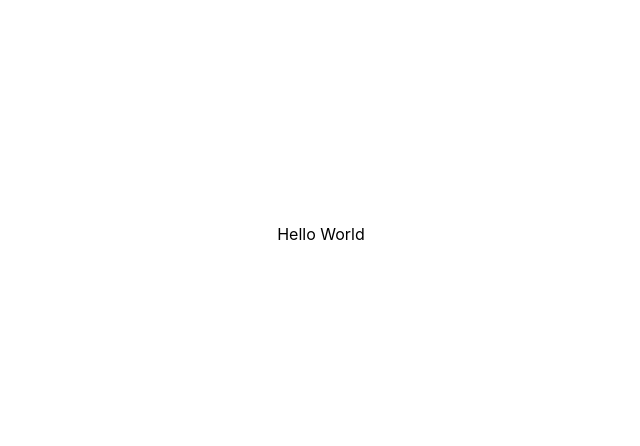
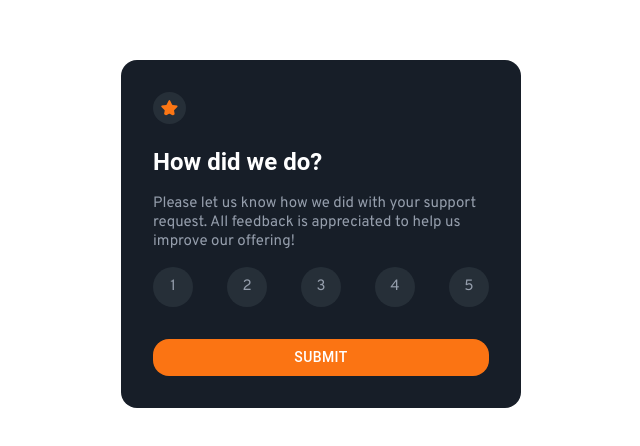
Before and after one commit to tartufu/fe-mentor-interactive-rating, a React (Create React App) app: page / in a window 1280 px wide. Shown: the part 166-612 px from the top of the page, without its empty margins (319-959 px from the left). Built offline with nearby package versions, Linux system fonts and the light colour scheme.

Commit message:
created ratingCard and rating number components

```diff
--- a/public/index.html
+++ b/public/index.html
@@ -1,43 +1,23 @@
 <!DOCTYPE html>
 <html lang="en">
+
 <head>
   <meta charset="utf-8" />
   <link rel="icon" href="%PUBLIC_URL%/favicon.ico" />
   <meta name="viewport" content="width=device-width, initial-scale=1" />
   <meta name="theme-color" content="#000000" />
-    <meta
-      name="description"
-      content="Web site created using create-react-app"
-    />
+  <meta name="description" content="Web site created using create-react-app" />
   <link rel="apple-touch-icon" href="%PUBLIC_URL%/logo192.png" />
-    <!--
-      manifest.json provides metadata used when your web app is installed on a
-      user's mobile device or desktop. See https://developers.google.com/web/fundamentals/web-app-manifest/
-    -->
   <link rel="manifest" href="%PUBLIC_URL%/manifest.json" />
-    <!--
-      Notice the use of %PUBLIC_URL% in the tags above.
-      It will be replaced with the URL of the `public` folder during the build.
-      Only files inside the `public` folder can be referenced from the HTML.
-
-      Unlike "/favicon.ico" or "favicon.ico", "%PUBLIC_URL%/favicon.ico" will
-      work correctly both with client-side routing and a non-root public URL.
-      Learn how to configure a non-root public URL by running `npm run build`.
-    -->
+  <link rel="preconnect" href="https://fonts.googleapis.com">
+  <link rel="preconnect" href="https://fonts.gstatic.com" crossorigin>
+  <link href="https://fonts.googleapis.com/css2?family=Overpass:wght@400;700&display=swap" rel="stylesheet">
   <title>React App</title>
 </head>
+
 <body>
   <noscript>You need to enable JavaScript to run this app.</noscript>
   <div id="root"></div>
-    <!--
-      This HTML file is a template.
-      If you open it directly in the browser, you will see an empty page.
+</body>
 
-      You can add webfonts, meta tags, or analytics to this file.
-      The build step will place the bundled scripts into the <body> tag.
-
-      To begin the development, run `npm start` or `yarn start`.
-      To create a production bundle, use `npm run build` or `yarn build`.
-    -->
-  </body>
 </html>
--- a/src/App.css
+++ b/src/App.css
@@ -0,0 +1,4 @@
+body {
+  font-family: 'Overpass', sans-serif;
+  font-size: 15px;
+}
--- a/src/App.js
+++ b/src/App.js
@@ -1,11 +1,12 @@
 import "./App.css";
-import "@fontsource/roboto/300.css";
-import "@fontsource/roboto/400.css";
-import "@fontsource/roboto/500.css";
-import "@fontsource/roboto/700.css";
+// import "@fontsource/roboto/300.css";
+// import "@fontsource/roboto/400.css";
+// import "@fontsource/roboto/500.css";
+// import "@fontsource/roboto/700.css";
 
 import Container from "@mui/material/Container";
 import Box from "@mui/material/Box";
+import RatingCard from "./components/RatingCard";
 
 function App() {
   return (
@@ -20,7 +21,7 @@ function App() {
             height: "100vh",
           }}
         >
-          Hello World
+          <RatingCard />
         </Box>
       </Container>
     </div>
--- /dev/null
+++ b/src/components/RatingCard.js
@@ -0,0 +1,88 @@
+import React, { useState, useEffect } from "react";
+
+import Box from "@mui/material/Box";
+import Typography from "@mui/material/Typography";
+import Button from "@mui/material/Button";
+
+import { ReactComponent as StarIcon } from "../resources/icon-star.svg";
+import RatingNumber from "./RatingNumber";
+
+const marginTopStyling = { marginTop: "1rem" };
+
+export default function RatingCard() {
+  const [ratingSubmitted, setRatingSubmitted] = useState(false);
+
+  return (
+    <div className="rating-card-box">
+      {ratingSubmitted && <p>asdasd </p>}
+      <Box
+        sx={{
+          maxWidth: "400px",
+          backgroundColor: "#171E28",
+          borderRadius: "1rem",
+          color: "white",
+        }}
+      >
+        <Box sx={{ padding: "2rem" }}>
+          <div>
+            <StarIcon
+              style={{
+                padding: "0.5rem",
+                borderRadius: "50%",
+                backgroundColor: "#262F38",
+              }}
+            />
+          </div>
+          <div style={marginTopStyling}>
+            <Typography variant="h5" component="h3" sx={{ fontWeight: "bold" }}>
+              How did we do?
+            </Typography>
+          </div>
+
+          <div style={marginTopStyling}>
+            <Typography
+              variant="p"
+              component="p"
+              sx={{ color: "hsl(217, 12%, 63%)" }}
+            >
+              Please let us know how we did with your support request. All
+              feedback is appreciated to help us improve our offering!
+            </Typography>
+          </div>
+          <div
+            style={{
+              display: "flex",
+              justifyContent: "space-between",
+              marginTop: "1rem",
+            }}
+          >
+            <RatingNumber number={1} isSelected={false} />
+            <RatingNumber number={2} isSelected={false} />
+            <RatingNumber number={3} isSelected={false} />
+            <RatingNumber number={4} isSelected={false} />
+            <RatingNumber number={5} isSelected={false} />
+          </div>
+          <div style={marginTopStyling}>
+            <Button
+              variant="contained"
+              disableElevation
+              onClick={() => alert("PING")}
+              sx={{
+                width: "100%",
+                borderRadius: "1rem",
+                backgroundColor: "hsl(25, 97%, 53%)",
+                marginTop: "1rem",
+                "&:hover": {
+                  backgroundColor: "hsl(0, 0%, 100%)",
+                  color: "hsl(25, 97%, 53%)",
+                },
+              }}
+            >
+              SUBMIT
+            </Button>
+          </div>
+        </Box>
+      </Box>
+    </div>
+  );
+}
--- /dev/null
+++ b/src/components/RatingNumber.js
@@ -0,0 +1,25 @@
+import React from "react";
+
+import Box from "@mui/material/Box";
+
+export default function RatingNumber({ number, isSelected }) {
+  return (
+    <Box
+      sx={{
+        lineHeight: "2.5rem",
+        width: "2.5rem",
+        borderRadius: "50%",
+        textAlign: "center",
+        backgroundColor: isSelected ? "hsl(217, 12%, 63%)" : "#262F38",
+        color: isSelected ? "hsl(0, 0%, 100%)" : "hsl(217, 12%, 63%)",
+        cursor: "pointer",
+        "&:hover": {
+          backgroundColor: "hsl(25, 97%, 53%)",
+          color: "hsl(0, 0%, 100%)",
+        },
+      }}
+    >
+      {number}
+    </Box>
+  );
+}
```
Also changed, not shown: src/resources/icon-star.svg (added), src/resources/illustration-thank-you.svg (added). Lines whose indentation alone changed are shown as unchanged.
